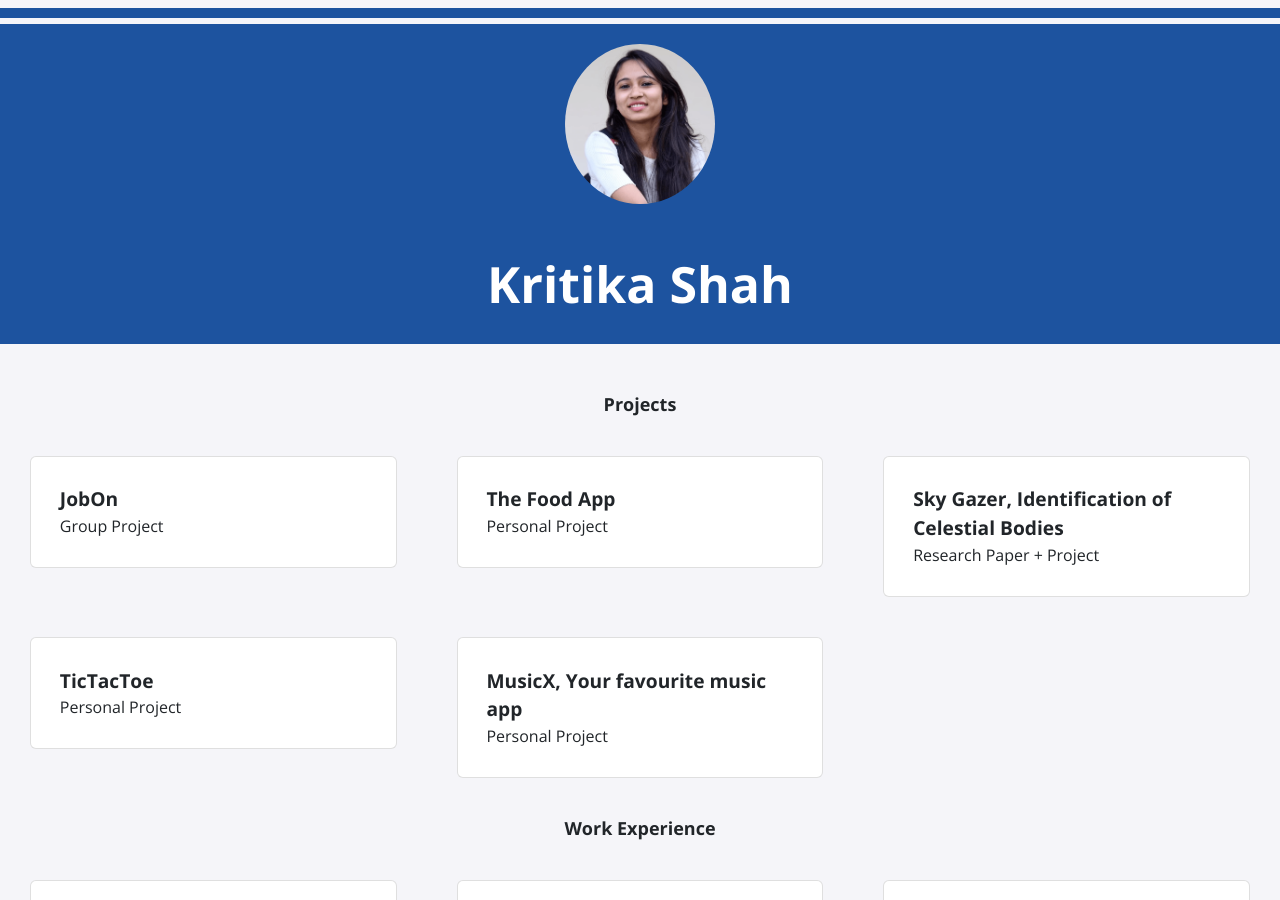
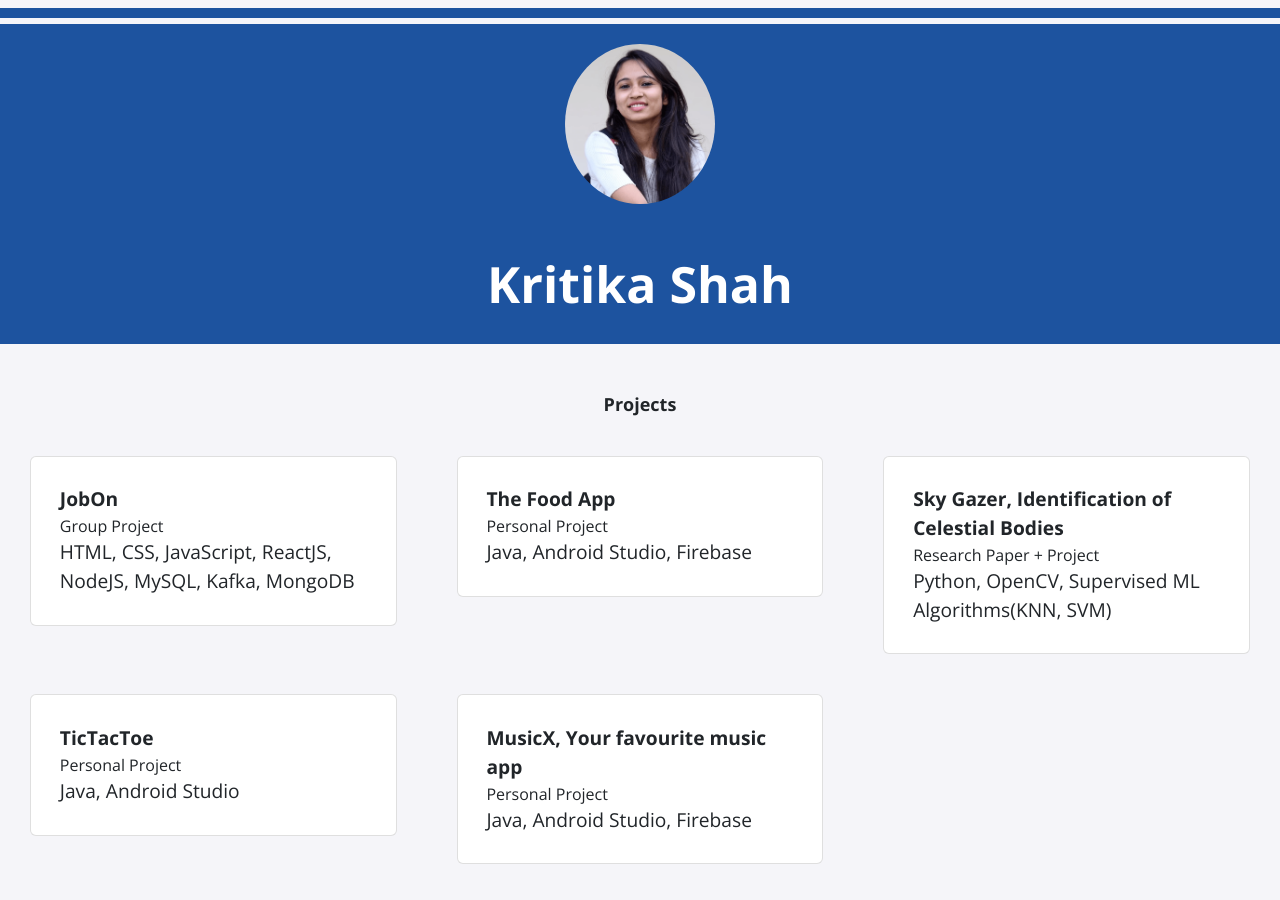
Before and after one commit to kritikashah20/kritikashah20.github.io, a Jekyll site: the page built from index.html, in a window 1280 px wide and 900 px high. Built offline with Jekyll 4.4.1, drawn with Linux system fonts in a browser that asks for light colours; nearby versions of some CDN libraries.

Commit message:
Update projects.yml

```diff
--- a/_data/projects.yml
+++ b/_data/projects.yml
@@ -1,14 +1,19 @@
 - title: JobOn
   event: Group Project
+  techstack : HTML, CSS, JavaScript, ReactJS, NodeJS, MySQL, Kafka, MongoDB
 
 - title: The Food App
   event: Personal Project
+  techstack : Java, Android Studio, Firebase
 
 - title: Sky Gazer, Identification of Celestial Bodies
   event: Research Paper + Project
+  techstack : Python, OpenCV, Supervised ML Algorithms(KNN, SVM)
 
 - title: TicTacToe
   event: Personal Project
+  techstack : Java, Android Studio
 
 - title: MusicX, Your favourite music app
   event: Personal Project
+  techstack : Java, Android Studio, Firebase
```
